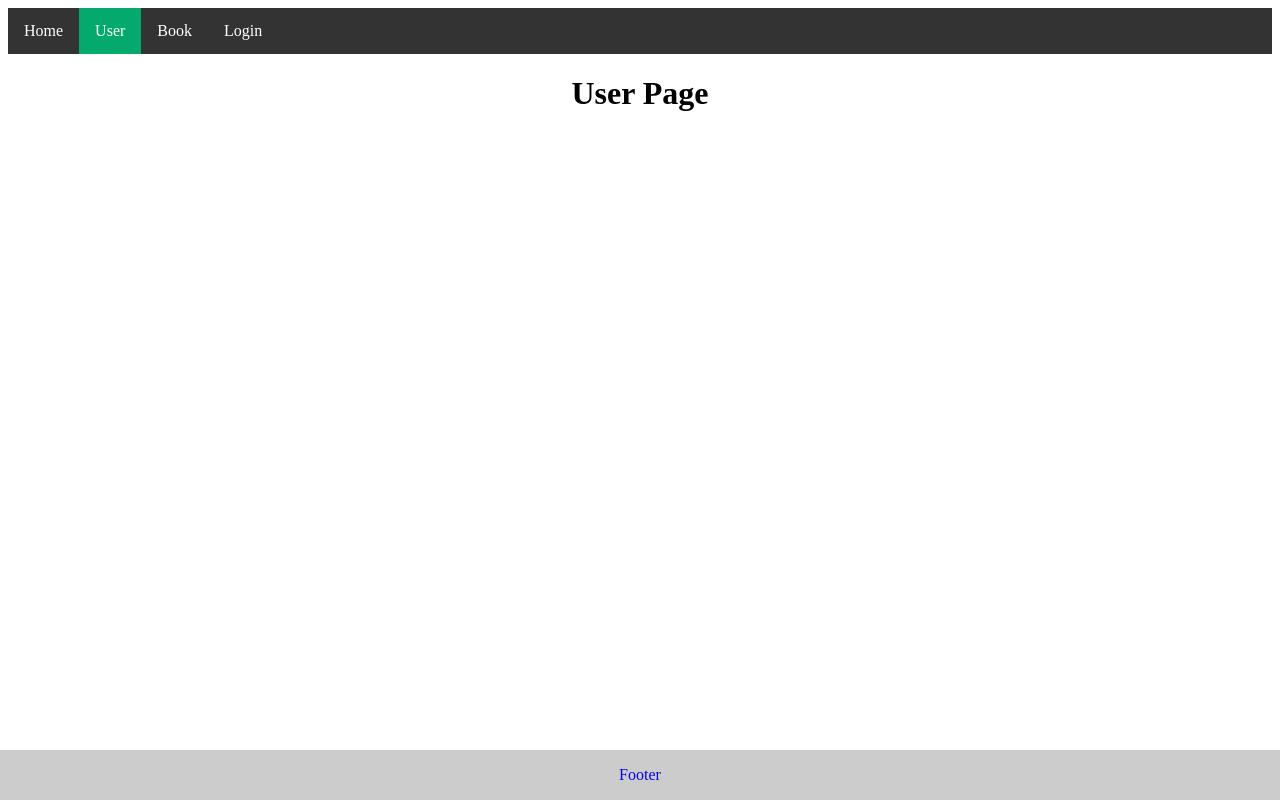
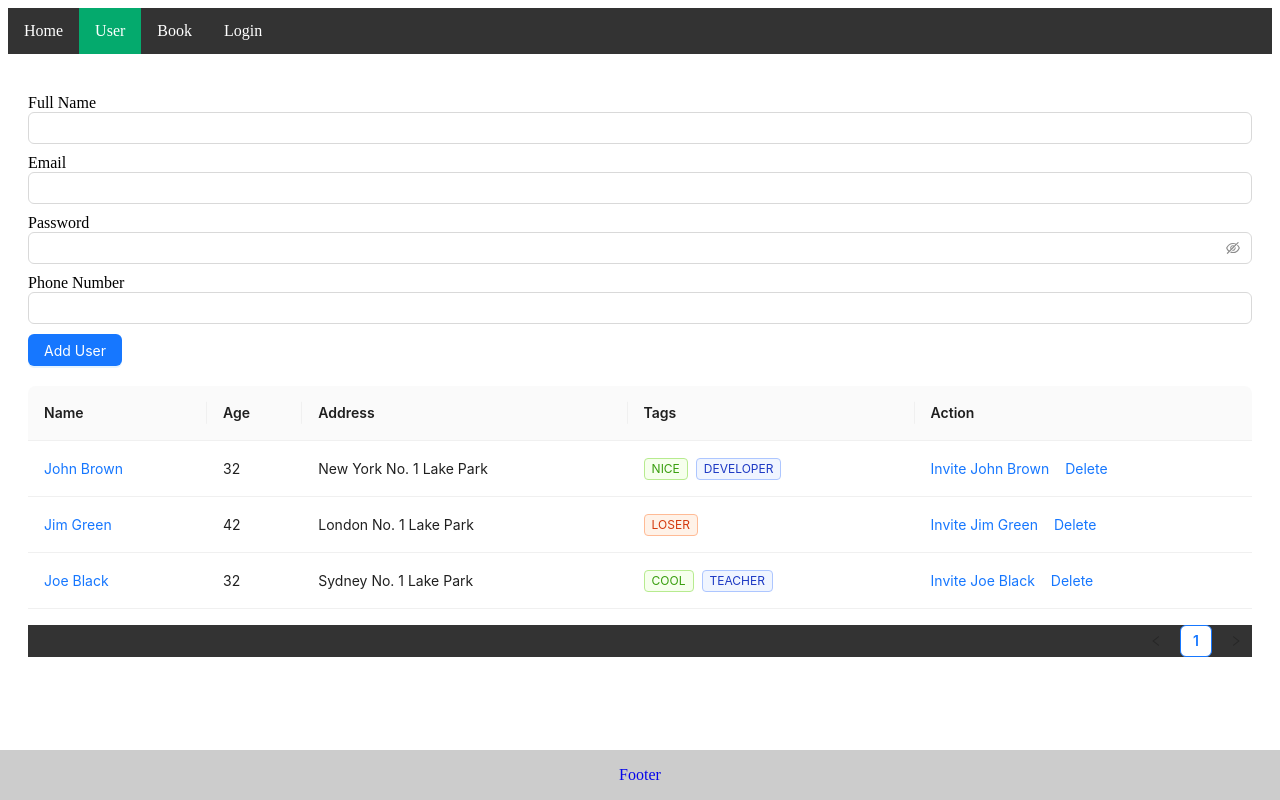
Before and after one commit to lehoangvanwangzan/01-react-vite-vanlh-starter-master, a React (Vite) app: page /users in a window 1280 px wide. Built offline with nearby package versions, Linux system fonts and the light colour scheme.

Commit message:
learn video 67

```diff
--- a/package.json
+++ b/package.json
@@ -15,6 +15,8 @@
     "preview": "vite preview"
   },
   "dependencies": {
+    "@ant-design/icons": "5.3.7",
+    "antd": "5.18.1",
     "react": "18.3.1",
     "react-dom": "18.3.1",
     "react-router-dom": "6.23.1"
@@ -27,6 +29,6 @@
     "eslint-plugin-react": "7.34.2",
     "eslint-plugin-react-hooks": "4.6.2",
     "eslint-plugin-react-refresh": "0.4.7",
-    "vite": "^6.2.0"
+    "vite": "6.2.0"
   }
 }
--- a/src/components/todo/todo.css
+++ b/src/components/todo/todo.css
@@ -1,8 +1,3 @@
-#root {
-
-    text-align: center;
-}
-
 .todo-data {
     margin-top: 20px;
     border-radius: 5px;
@@ -17,9 +12,11 @@
     font-size: 3.5rem;
     color: #ff6347;
     text-shadow: 1px 1px #ffb3a7;
+    text-align: center;
 }
 
 .todo-container {
+    text-align: center;
     margin-top: 20px;
 }
 
@@ -29,6 +26,7 @@
     border-radius: 5px;
     width: 250px;
     font-size: 1rem;
+
 }
 
 .todo-container button {
--- /dev/null
+++ b/src/components/user/user.form.jsx
@@ -0,0 +1,53 @@
+import { Input, Button } from "antd";
+import { useState } from "react";
+const UserForm = () => {
+    const [fullName, setFullName] = useState("");
+    const [email, setEmail] = useState("");
+    const [password, setPassword] = useState("");
+    const [phone, setPhone] = useState("");
+    // console.log(fullName, email, password, phone);
+    const HandleClickedButton = () => {
+        console.log({ fullName, email, password, phone });
+    }
+    return (
+        <div className="user-form" style={{ padding: "20px 0" }}>
+            <div style={{ display: "flex", gap: "10px", flexDirection: "column" }} >
+                <div>
+                    <span> Full Name</span>
+                    <Input
+                        value={fullName}
+                        onChange={(event) => { setFullName(event.target.value); }}
+                    />
+                </div>
+                <div>
+                    <span> Email</span>
+                    <Input
+                        value={email}
+                        onChange={(event) => { setEmail(event.target.value); }}
+                    />
+                </div>
+                <div>
+                    <span> Password</span>
+                    <Input.Password
+                        value={password}
+                        onChange={(event) => { setPassword(event.target.value); }}
+                    />
+                </div>
+                <div>
+                    <span> Phone Number</span>
+                    <Input
+                        value={phone}
+                        onChange={(event) => { setPhone(event.target.value); }}
+                    />
+                </div>
+                <div>
+                    <Button type="primary"
+                        onClick={HandleClickedButton}
+                    >Add User</Button>
+                </div>
+            </div>
+
+        </div>
+    )
+}
+export default UserForm;
--- /dev/null
+++ b/src/components/user/user.table.jsx
@@ -0,0 +1,80 @@
+import React from 'react';
+import { Space, Table, Tag } from 'antd';
+const UserTable = () => {
+    const columns = [
+        {
+            title: 'Name',
+            dataIndex: 'name',
+            key: 'name',
+            render: (text) => <a>{text}</a>,
+        },
+        {
+            title: 'Age',
+            dataIndex: 'age',
+            key: 'age',
+        },
+        {
+            title: 'Address',
+            dataIndex: 'address',
+            key: 'address',
+        },
+        {
+            title: 'Tags',
+            key: 'tags',
+            dataIndex: 'tags',
+            render: (_, { tags }) => (
+                <>
+                    {tags.map((tag) => {
+                        let color = tag.length > 5 ? 'geekblue' : 'green';
+                        if (tag === 'loser') {
+                            color = 'volcano';
+                        }
+                        return (
+                            <Tag color={color} key={tag}>
+                                {tag.toUpperCase()}
+                            </Tag>
+                        );
+                    })}
+                </>
+            ),
+        },
+        {
+            title: 'Action',
+            key: 'action',
+            render: (_, record) => (
+                <Space size="middle">
+                    <a>Invite {record.name}</a>
+                    <a>Delete</a>
+                </Space>
+            ),
+        },
+    ];
+    const data = [
+        {
+            key: '1',
+            name: 'John Brown',
+            age: 32,
+            address: 'New York No. 1 Lake Park',
+            tags: ['nice', 'developer'],
+        },
+        {
+            key: '2',
+            name: 'Jim Green',
+            age: 42,
+            address: 'London No. 1 Lake Park',
+            tags: ['loser'],
+        },
+        {
+            key: '3',
+            name: 'Joe Black',
+            age: 32,
+            address: 'Sydney No. 1 Lake Park',
+            tags: ['cool', 'teacher'],
+        },
+    ];
+    return (
+        <Table columns={columns} dataSource={data} />
+    );
+}
+
+export default UserTable;
--- a/src/pages/user.jsx
+++ b/src/pages/user.jsx
@@ -1,8 +1,11 @@
+import UserForm from "../components/user/user.form";
+import UserTable from "../components/user/user.table";
 const UserPage = () => {
     return (
-        <div>
-            <h1>User Page</h1>
-        </div>
+        <div style={{ padding: "20px" }}>
+            <UserForm />
+            <UserTable />
+        </div >
     );
 };
 export default UserPage;
```
Also changed, not shown: 1 other file (tests, documents, lock files or other folders).
